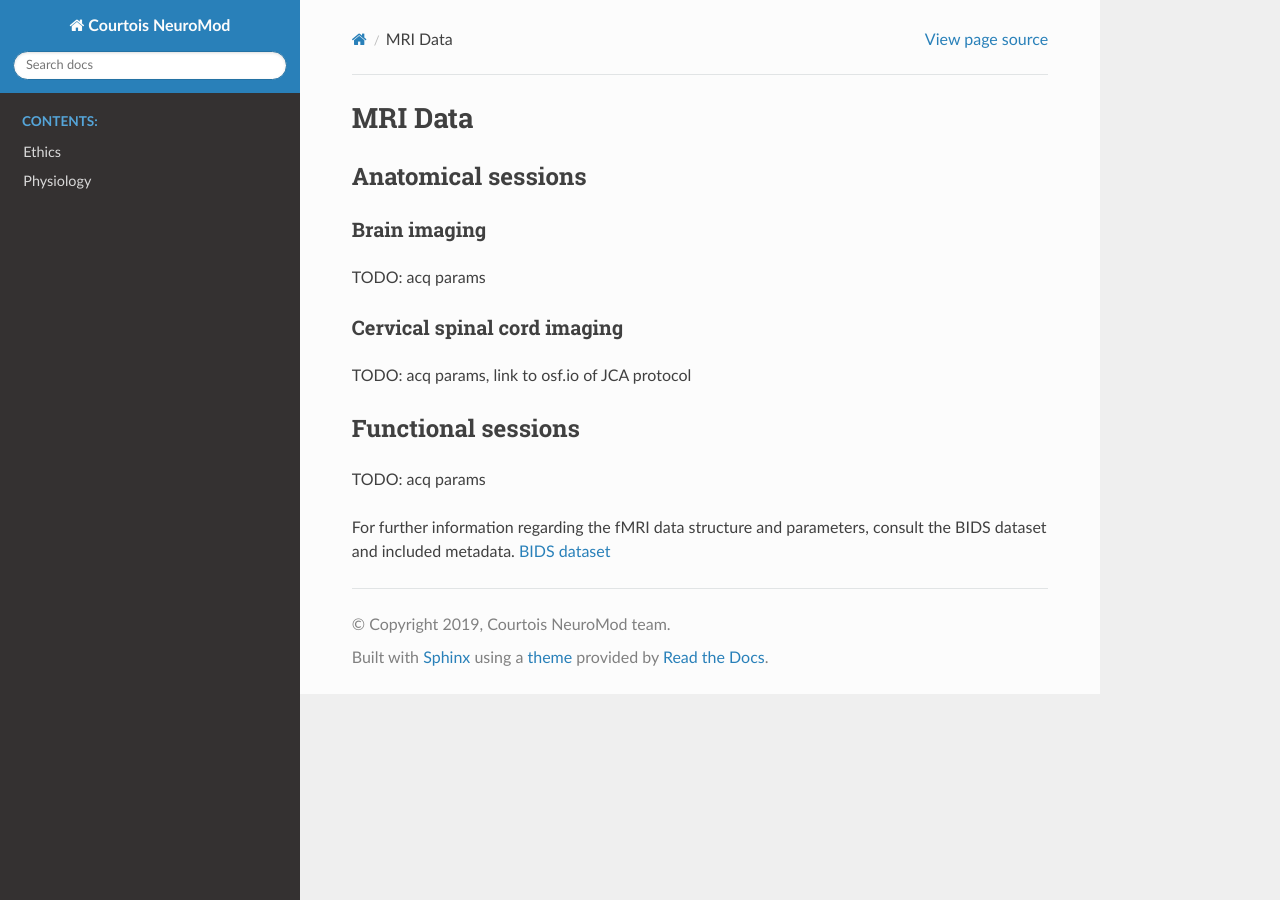
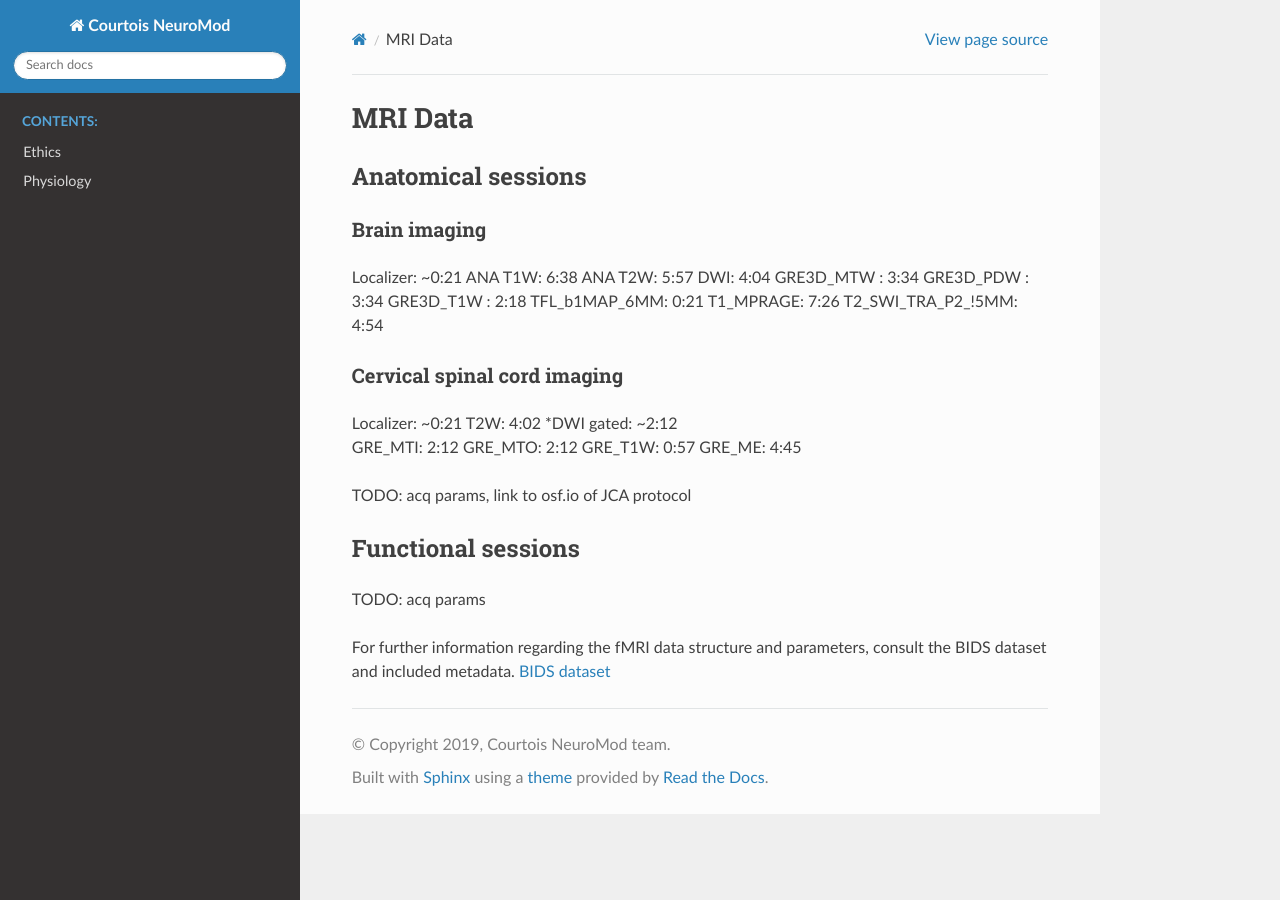
Before and after one commit to courtois-neuromod/cneuromod_docs, a Sphinx documentation site: the page built from source/MRI.md, in a window 1280 px wide. Built offline with Sphinx 7.4.7 and the Read the Docs theme 2.0.0, drawn with Linux system fonts in a browser that asks for light colours.

Commit message:
Update MRI.md
added sequence and duration of sequences

```diff
--- a/source/MRI.md
+++ b/source/MRI.md
@@ -4,9 +4,27 @@
 
 ### Brain imaging
 
-TODO: acq params
+Localizer:          ~0:21
+ANA T1W:             6:38
+ANA T2W:             5:57
+DWI:                 4:04
+GRE3D_MTW    :       3:34
+GRE3D_PDW    :       3:34
+GRE3D_T1W    :       2:18
+TFL_b1MAP_6MM:       0:21
+T1_MPRAGE:           7:26
+T2_SWI_TRA_P2_!5MM:  4:54
+
 
 ### Cervical spinal cord imaging
+Localizer:         ~0:21
+T2W:                4:02
+*DWI gated:        ~2:12
+GRE_MTI:            2:12
+GRE_MTO:            2:12
+GRE_T1W:            0:57
+GRE_ME:             4:45
+
 
 TODO: acq params, link to osf.io of JCA protocol
 
```
